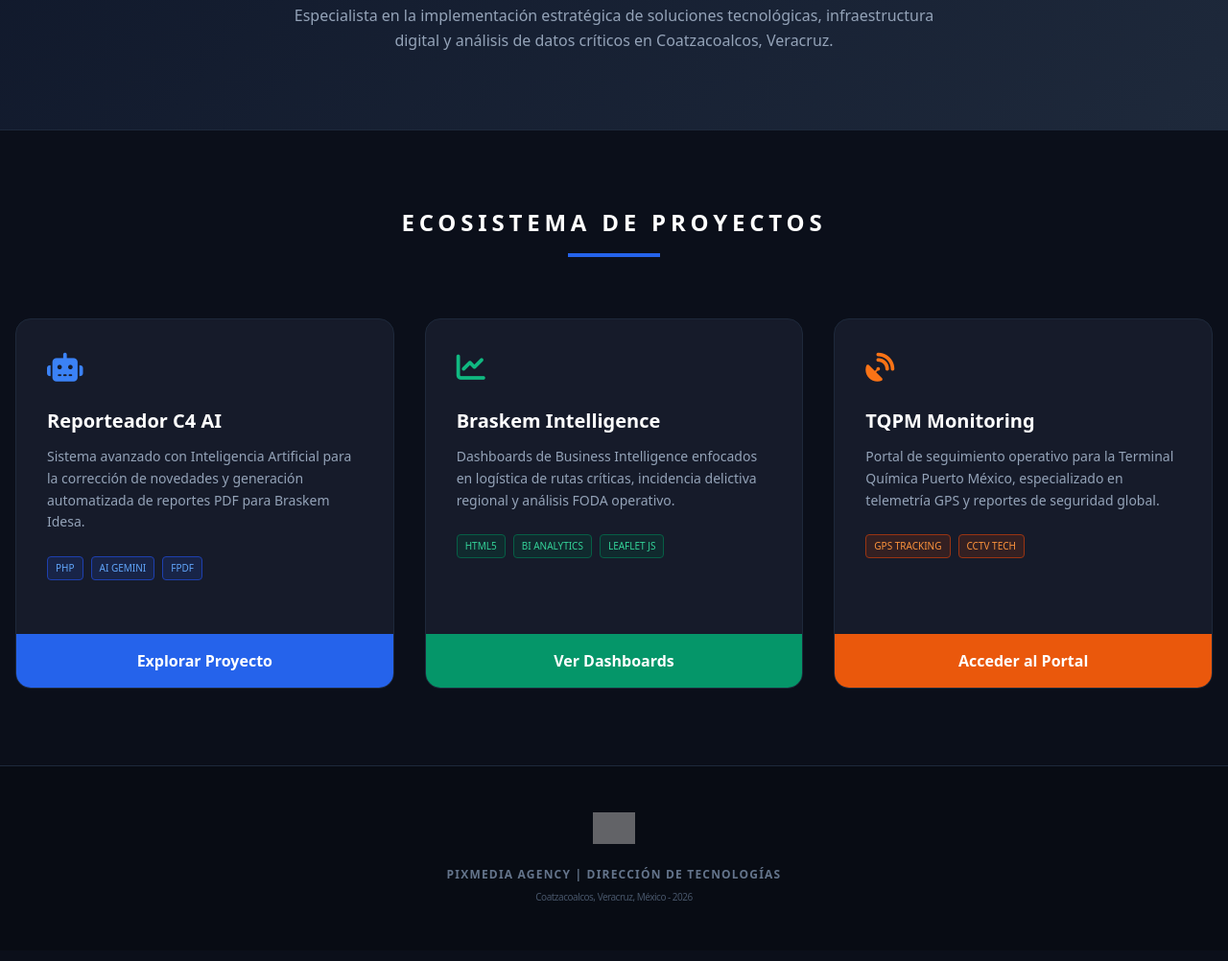
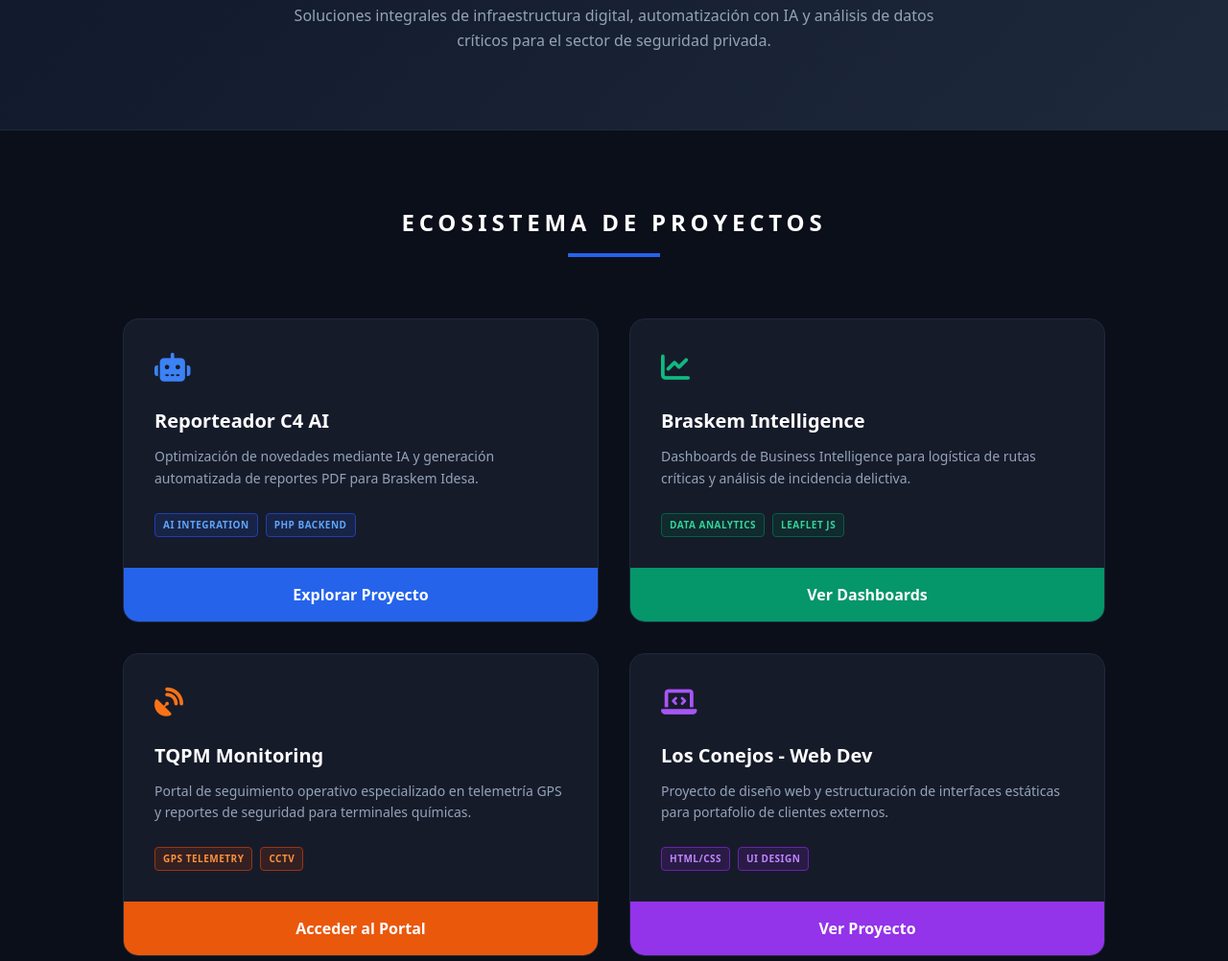
Before and after one commit to Willy100fuegos/willy100fuegos.github.io, a plain HTML site: page index.html in a window 1280 px wide. Shown: the part 258-1260 px from the top of the page at 96% size. Drawn offline with nearby package versions, Linux system fonts and the light colour scheme; grey boxes are pictures that could not be loaded.

Commit message:
Revise project details and add new project card
Updated project descriptions and added a new project card for 'Los Conejos - Web Dev'.

```diff
--- a/index.html
+++ b/index.html
@@ -8,7 +8,7 @@
     <link rel="stylesheet" href="https://cdnjs.cloudflare.com/ajax/libs/font-awesome/6.4.0/css/all.min.css">
     <style>
         .hero-gradient { background: linear-gradient(135deg, #0f172a 0%, #1e293b 100%); }
-        .project-card { transition: all 0.3s cubic-bezier(0.4, 0, 0.2, 1); border: 1px solid #1e293b; }
+        .project-card { transition: all 0.3s cubic-bezier(0.4, 0, 0.2, 1); border: 1px solid #1e293b; height: 100%; }
         .project-card:hover { transform: translateY(-10px); border-color: #3b82f6; box-shadow: 0 20px 25px -5px rgba(0, 0, 0, 0.3); }
         .logo-pixmedia { width: 208px; height: 33px; object-fit: contain; }
     </style>
@@ -22,8 +22,8 @@
             </div>
             <h1 class="text-4xl md:text-5xl font-extrabold text-white mb-4 tracking-tight">William Velázquez Valenzuela</h1>
             <p class="text-xl text-blue-400 font-medium mb-6">Director de Tecnologías | Desarrollo de Sistemas de Seguridad</p>
-            <p class="max-w-2xl mx-auto text-slate-400 leading-relaxed">
-                Especialista en la implementación estratégica de soluciones tecnológicas, infraestructura digital y análisis de datos críticos en Coatzacoalcos, Veracruz.
+            <p class="max-w-2xl mx-auto text-slate-400 leading-relaxed font-light">
+                Soluciones integrales de infraestructura digital, automatización con IA y análisis de datos críticos para el sector de seguridad privada.
             </p>
         </div>
     </header>
@@ -34,17 +34,16 @@
             <div class="h-1 w-24 bg-blue-600 mx-auto mt-4"></div>
         </div>
 
-        <div class="grid grid-cols-1 md:grid-cols-2 lg:grid-cols-3 gap-8">
+        <div class="grid grid-cols-1 md:grid-cols-2 lg:grid-cols-2 gap-8 max-w-5xl mx-auto">
 
             <div class="project-card bg-[#161b2a] rounded-2xl overflow-hidden flex flex-col">
                 <div class="p-8 flex-grow">
                     <div class="text-blue-500 mb-6 text-3xl"><i class="fas fa-robot"></i></div>
                     <h3 class="text-xl font-bold text-white mb-3">Reporteador C4 AI</h3>
-                    <p class="text-sm text-slate-400 leading-relaxed mb-6">Sistema avanzado con Inteligencia Artificial para la corrección de novedades y generación automatizada de reportes PDF para Braskem Idesa.</p>
-                    <div class="flex flex-wrap gap-2 mb-6">
-                        <span class="text-[10px] bg-blue-900/30 text-blue-400 px-2 py-1 rounded border border-blue-800">PHP</span>
-                        <span class="text-[10px] bg-blue-900/30 text-blue-400 px-2 py-1 rounded border border-blue-800">AI GEMINI</span>
-                        <span class="text-[10px] bg-blue-900/30 text-blue-400 px-2 py-1 rounded border border-blue-800">FPDF</span>
+                    <p class="text-sm text-slate-400 leading-relaxed mb-6">Optimización de novedades mediante IA y generación automatizada de reportes PDF para Braskem Idesa.</p>
+                    <div class="flex flex-wrap gap-2">
+                        <span class="text-[10px] bg-blue-900/30 text-blue-400 px-2 py-1 rounded border border-blue-800 uppercase font-bold tracking-wider">AI Integration</span>
+                        <span class="text-[10px] bg-blue-900/30 text-blue-400 px-2 py-1 rounded border border-blue-800 uppercase font-bold tracking-wider">PHP Backend</span>
                     </div>
                 </div>
                 <a href="https://willy100fuegos.github.io/Reporteador-Braskem/" class="bg-blue-600 hover:bg-blue-500 text-white text-center py-4 font-bold transition">Explorar Proyecto</a>
@@ -54,11 +53,10 @@
                 <div class="p-8 flex-grow">
                     <div class="text-emerald-500 mb-6 text-3xl"><i class="fas fa-chart-line"></i></div>
                     <h3 class="text-xl font-bold text-white mb-3">Braskem Intelligence</h3>
-                    <p class="text-sm text-slate-400 leading-relaxed mb-6">Dashboards de Business Intelligence enfocados en logística de rutas críticas, incidencia delictiva regional y análisis FODA operativo.</p>
-                    <div class="flex flex-wrap gap-2 mb-6">
-                        <span class="text-[10px] bg-emerald-900/30 text-emerald-400 px-2 py-1 rounded border border-emerald-800">HTML5</span>
-                        <span class="text-[10px] bg-emerald-900/30 text-emerald-400 px-2 py-1 rounded border border-emerald-800">BI ANALYTICS</span>
-                        <span class="text-[10px] bg-emerald-900/30 text-emerald-400 px-2 py-1 rounded border border-emerald-800">LEAFLET JS</span>
+                    <p class="text-sm text-slate-400 leading-relaxed mb-6">Dashboards de Business Intelligence para logística de rutas críticas y análisis de incidencia delictiva.</p>
+                    <div class="flex flex-wrap gap-2">
+                        <span class="text-[10px] bg-emerald-900/30 text-emerald-400 px-2 py-1 rounded border border-emerald-800 uppercase font-bold tracking-wider">Data Analytics</span>
+                        <span class="text-[10px] bg-emerald-900/30 text-emerald-400 px-2 py-1 rounded border border-emerald-800 uppercase font-bold tracking-wider">Leaflet JS</span>
                     </div>
                 </div>
                 <a href="https://willy100fuegos.github.io/Braskem/" class="bg-emerald-600 hover:bg-emerald-500 text-white text-center py-4 font-bold transition">Ver Dashboards</a>
@@ -68,13 +66,26 @@
                 <div class="p-8 flex-grow">
                     <div class="text-orange-500 mb-6 text-3xl"><i class="fas fa-satellite-dish"></i></div>
                     <h3 class="text-xl font-bold text-white mb-3">TQPM Monitoring</h3>
-                    <p class="text-sm text-slate-400 leading-relaxed mb-6">Portal de seguimiento operativo para la Terminal Química Puerto México, especializado en telemetría GPS y reportes de seguridad global.</p>
-                    <div class="flex flex-wrap gap-2 mb-6">
-                        <span class="text-[10px] bg-orange-900/30 text-orange-400 px-2 py-1 rounded border border-orange-800">GPS TRACKING</span>
-                        <span class="text-[10px] bg-orange-900/30 text-orange-400 px-2 py-1 rounded border border-orange-800">CCTV TECH</span>
+                    <p class="text-sm text-slate-400 leading-relaxed mb-6">Portal de seguimiento operativo especializado en telemetría GPS y reportes de seguridad para terminales químicas.</p>
+                    <div class="flex flex-wrap gap-2">
+                        <span class="text-[10px] bg-orange-900/30 text-orange-400 px-2 py-1 rounded border border-orange-800 uppercase font-bold tracking-wider">GPS Telemetry</span>
+                        <span class="text-[10px] bg-orange-900/30 text-orange-400 px-2 py-1 rounded border border-orange-800 uppercase font-bold tracking-wider">CCTV</span>
                     </div>
                 </div>
                 <a href="https://willy100fuegos.github.io/TQPM/" class="bg-orange-600 hover:bg-orange-500 text-white text-center py-4 font-bold transition">Acceder al Portal</a>
+            </div>
+
+            <div class="project-card bg-[#161b2a] rounded-2xl overflow-hidden flex flex-col">
+                <div class="p-8 flex-grow">
+                    <div class="text-purple-500 mb-6 text-3xl"><i class="fas fa-laptop-code"></i></div>
+                    <h3 class="text-xl font-bold text-white mb-3">Los Conejos - Web Dev</h3>
+                    <p class="text-sm text-slate-400 leading-relaxed mb-6">Proyecto de diseño web y estructuración de interfaces estáticas para portafolio de clientes externos.</p>
+                    <div class="flex flex-wrap gap-2">
+                        <span class="text-[10px] bg-purple-900/30 text-purple-400 px-2 py-1 rounded border border-purple-800 uppercase font-bold tracking-wider">HTML/CSS</span>
+                        <span class="text-[10px] bg-purple-900/30 text-purple-400 px-2 py-1 rounded border border-purple-800 uppercase font-bold tracking-wider">UI Design</span>
+                    </div>
+                </div>
+                <a href="https://willy100fuegos.github.io/los-conejos/" class="bg-purple-600 hover:bg-purple-500 text-white text-center py-4 font-bold transition">Ver Proyecto</a>
             </div>
 
         </div>
@@ -82,8 +93,7 @@
 
     <footer class="py-12 border-t border-slate-800 bg-[#080c14] text-center">
         <img src="https://pixmedia.b-cdn.net/pixmedialogoblanco.png" alt="Pixmedia" class="logo-pixmedia mx-auto mb-6 opacity-60">
-        <p class="text-slate-500 text-xs uppercase tracking-widest font-bold mb-2">Pixmedia Agency | Dirección de Tecnologías</p>
-        <p class="text-[10px] text-slate-600 tracking-tighter">Coatzacoalcos, Veracruz, México - 2026</p>
+        <p class="text-slate-500 text-[10px] uppercase tracking-[0.3em] font-bold">Pixmedia Agency | Dirección de Tecnologías</p>
     </footer>
 
 </body>
```
